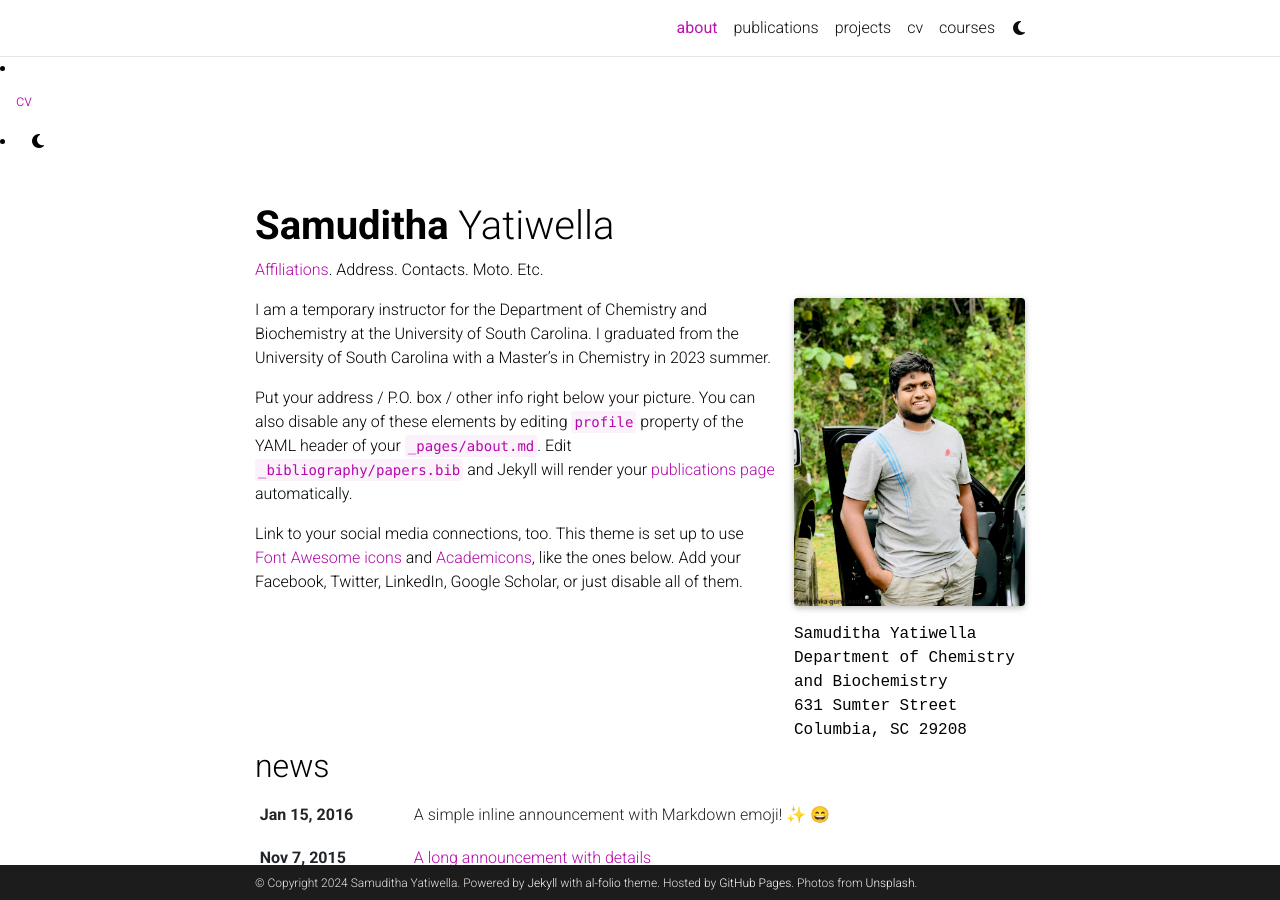
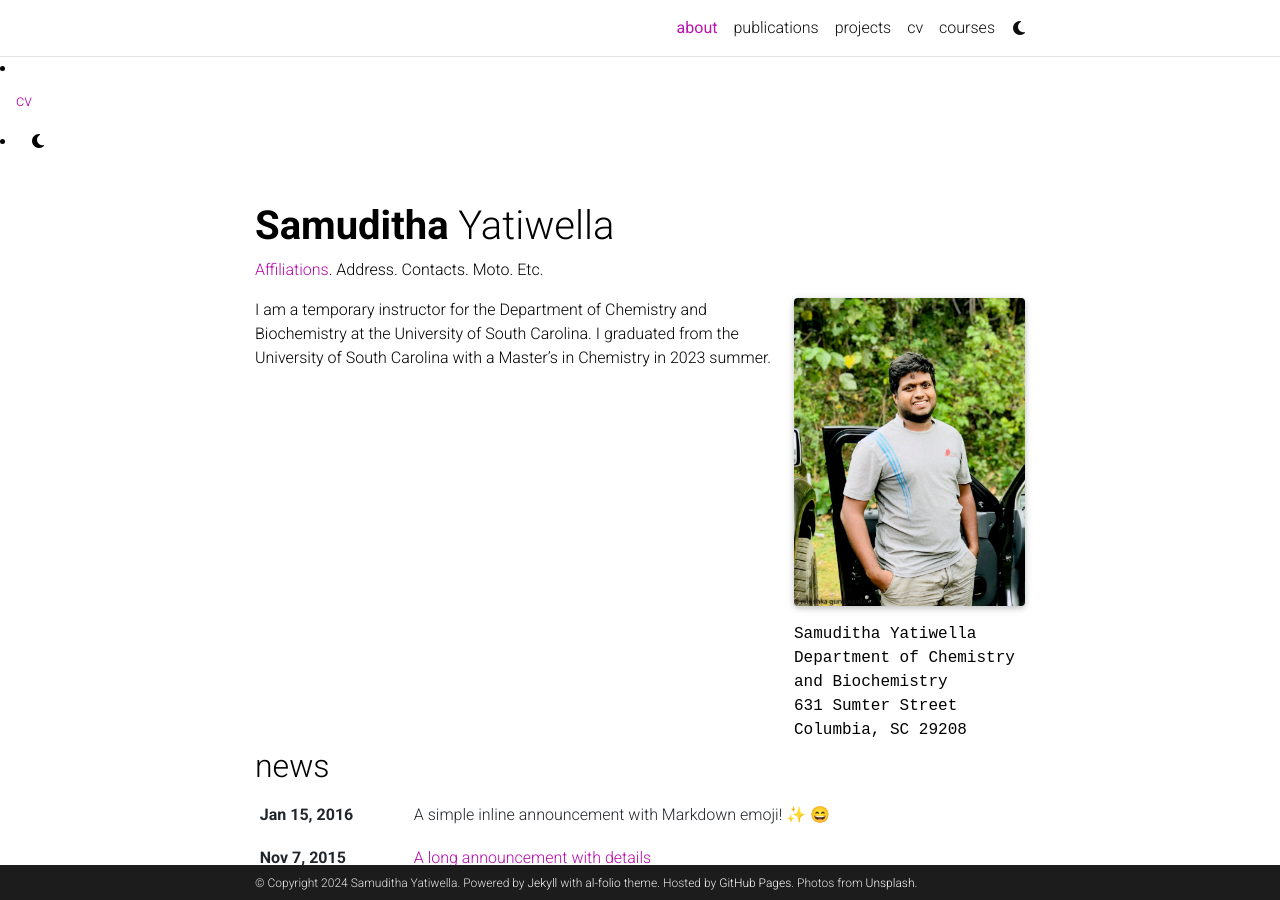
Before and after one commit to samudithayati/samudithayati.github.io, a Jekyll site: the page built from _pages/about.md, in a window 1280 px wide and 900 px high. Built offline with Jekyll 4.4.1, drawn with Linux system fonts in a browser that asks for light colours; full-size pictures stand in for the smaller copies a plugin makes; emoji names are drawn with the system emoji font; comment, search, counter and statistics services are not loaded; a style sheet for code colours, icons or effects is not loaded.

Commit message:
Update about.md

```diff
--- a/_pages/about.md
+++ b/_pages/about.md
@@ -25,6 +25,6 @@
 
 
 
-Put your address / P.O. box / other info right below your picture. You can also disable any of these elements by editing `profile` property of the YAML header of your `_pages/about.md`. Edit `_bibliography/papers.bib` and Jekyll will render your [publications page](/al-folio/publications/) automatically.
+<!---Put your address / P.O. box / other info right below your picture. You can also disable any of these elements by editing `profile` property of the YAML header of your `_pages/about.md`. Edit `_bibliography/papers.bib` and Jekyll will render your [publications page](/al-folio/publications/) automatically.
 
-Link to your social media connections, too. This theme is set up to use [Font Awesome icons](https://fontawesome.com/) and [Academicons](https://jpswalsh.github.io/academicons/), like the ones below. Add your Facebook, Twitter, LinkedIn, Google Scholar, or just disable all of them.
+Link to your social media connections, too. This theme is set up to use [Font Awesome icons](https://fontawesome.com/) and [Academicons](https://jpswalsh.github.io/academicons/), like the ones below. Add your Facebook, Twitter, LinkedIn, Google Scholar, or just disable all of them. -->
```
